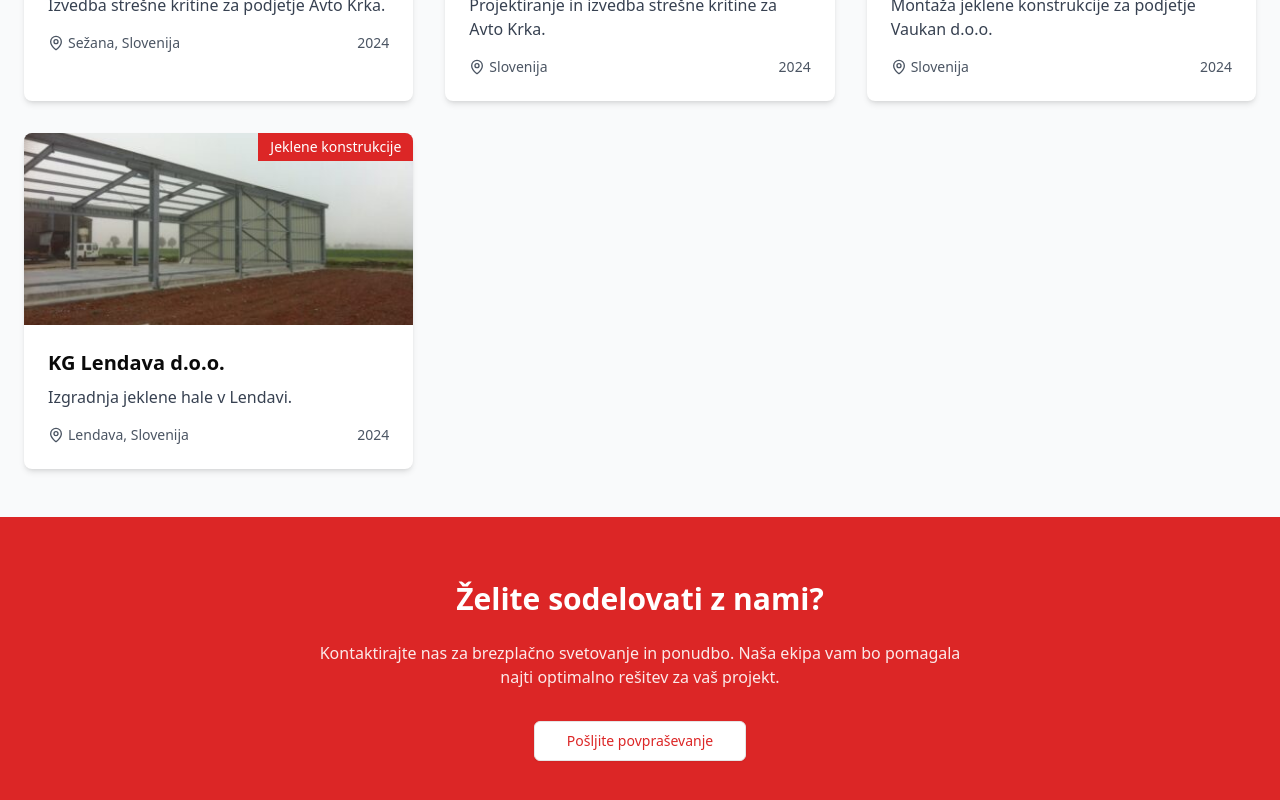
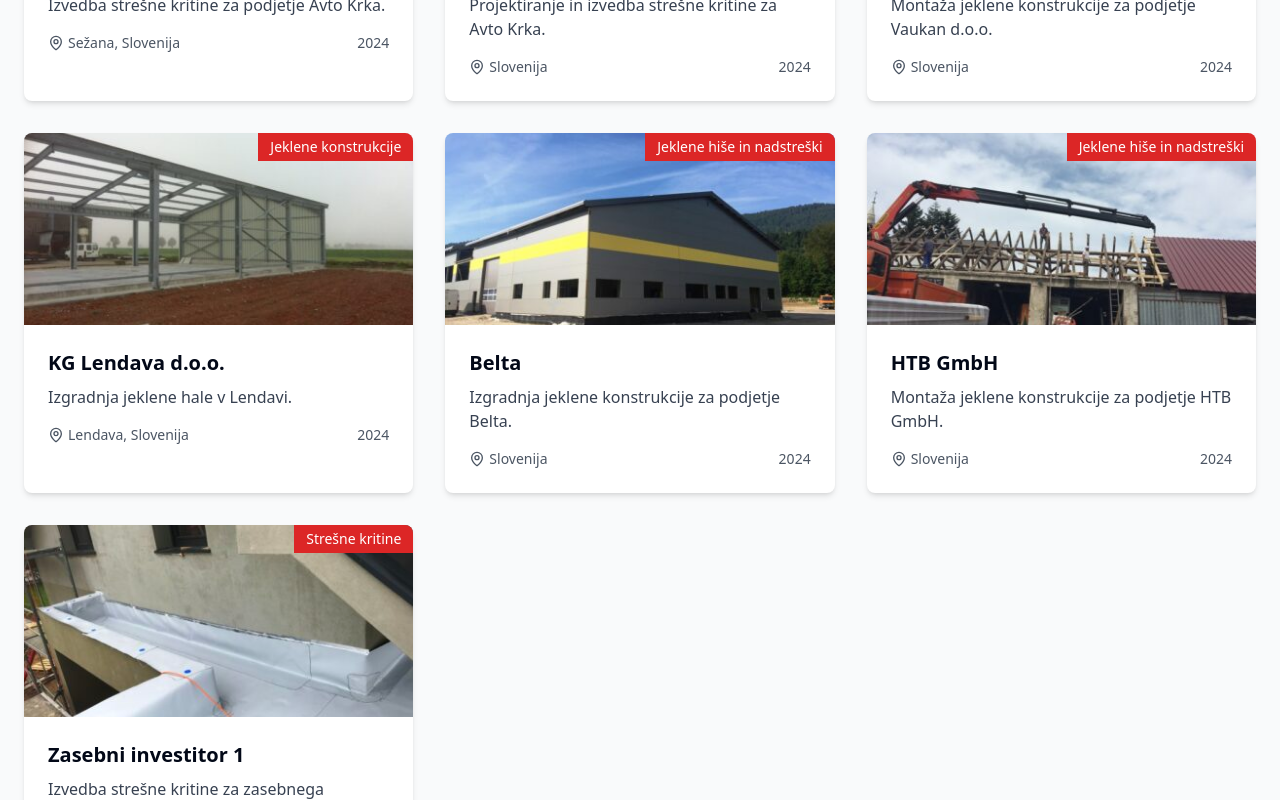
Before and after one commit to TimBlazic/dm-metal, a Next.js app: page /en/reference in a window 1280 px wide. Shown: the part 2360-3160 px from the top of the page. Built offline with nearby package versions, Linux system fonts and the light colour scheme.

Commit message:
small changes

```diff
--- a/app/[lang]/data/projects.ts
+++ b/app/[lang]/data/projects.ts
@@ -238,8 +238,8 @@ export const projects: Project[] = [
     id: 12,
     title: "HTB",
     location: "Slovenija",
-    category: "jeklene-konstrukcije",
-    categoryName: "Jeklene konstrukcije",
+    category: "jeklene-hise-in-nadstreski",
+    categoryName: "Jeklene hiše in nadstreški",
     description: "Gradnja jeklene hale za industrijski obrat.",
     fullDescription:
       "Projektiranje in izgradnja jeklene hale za industrijski obrat HTB. Konstrukcija je bila zasnovana za optimalno podporo proizvodnim procesom.",
@@ -334,4 +334,64 @@ export const projects: Project[] = [
     year: "2024",
     services: ["Projektiranje", "Izdelava konstrukcije", "Montaža"],
   },
+  {
+    id: 17,
+    title: "Belta",
+    location: "Slovenija",
+    category: "jeklene-hise-in-nadstreski",
+    categoryName: "Jeklene hiše in nadstreški",
+    description: "Izgradnja jeklene konstrukcije za podjetje Belta.",
+    fullDescription:
+      "Projektiranje in izgradnja jeklene konstrukcije za podjetje Belta. Konstrukcija je bila zasnovana po najnovejših standardih in z uporabo kakovostnih materialov.",
+    client: "Belta d.o.o.",
+    image: "belta.jpg",
+    gallery: [
+      "reference/belta.jpg",
+      "reference/belta-2.jpg",
+      "reference/belta-3.jpg",
+      "reference/belta-4.jpg",
+    ],
+    year: "2024",
+    services: ["Projektiranje", "Izdelava konstrukcije", "Montaža"],
+  },
+  {
+    id: 18,
+    title: "HTB GmbH",
+    location: "Slovenija",
+    category: "jeklene-hise-in-nadstreski",
+    categoryName: "Jeklene hiše in nadstreški",
+    description: "Montaža jeklene konstrukcije za podjetje HTB GmbH.",
+    fullDescription:
+      "Izdelava in montaža jeklene konstrukcije za podjetje HTB GmbH. Projekt je bil izveden v skladu z vsemi tehničnimi zahtevami in v dogovorjenem roku.",
+    client: "HTB GmbH",
+    image: "htb-gmbh.jpg",
+    gallery: [
+      "reference/htb-gmbh.jpg",
+      "reference/htb-gmbh-2.jpg",
+      "reference/htb-gmbh-3.jpg",
+      "reference/htb-gmbh-4.jpg",
+    ],
+    year: "2024",
+    services: ["Projektiranje", "Izdelava konstrukcije", "Montaža"],
+  },
+  {
+    id: 19,
+    title: "Zasebni investitor 1",
+    location: "Slovenija",
+    category: "stresne-kritine",
+    categoryName: "Strešne kritine",
+    description: "Izvedba strešne kritine za zasebnega investitorja.",
+    fullDescription:
+      "Montaža strešne kritine za zasebnega investitorja. Projekt je vključeval dobavo in montažo visokokakovostne strešne kritine z vsemi potrebnimi izolacijskimi elementi.",
+    client: "Zasebni investitor",
+    image: "zasebni-investitor.jpg",
+    gallery: [
+      "reference/zasebni-investitor-1.jpg",
+      "reference/zasebni-investitor-1-2.jpg",
+      "reference/zasebni-investitor-1-3.jpg",
+      "reference/zasebni-investitor-1-4.jpg",
+    ],
+    year: "2024",
+    services: ["Dobava strešne kritine", "Montaža", "Izolacija"],
+  },
 ];
--- a/app/[lang]/storitve/[service]/client-page.tsx
+++ b/app/[lang]/storitve/[service]/client-page.tsx
@@ -14,12 +14,14 @@ import { servicesData, type ServiceContent, type Language } from "./data";
 function getRandomProjects(
   category: string,
   count: number,
-  excludeId?: number
+  excludeId?: number,
+  onlyFromCategory: boolean = true
 ): Project[] {
-  const categoryProjects = projects.filter(
-    (p) => p.category === category && p.id !== excludeId
-  );
-  const shuffled = [...categoryProjects].sort(() => 0.5 - Math.random());
+  let filteredProjects = onlyFromCategory
+    ? projects.filter((p) => p.category === category && p.id !== excludeId)
+    : projects.filter((p) => p.id !== excludeId);
+
+  const shuffled = [...filteredProjects].sort(() => 0.5 - Math.random());
   return shuffled.slice(0, count);
 }
 
@@ -48,7 +50,7 @@ export default function ServicePageClient({
   const categoryMap: Record<string, string> = {
     "jeklene-konstrukcije": "jeklene-konstrukcije",
     "fasadni-elementi": "fasadni-elementi",
-    "jeklene-hise-in-nadstreski": "jeklene-konstrukcije",
+    "jeklene-hise-in-nadstreski": "jeklene-hise-in-nadstreski",
     "stresne-kritine": "stresne-kritine",
     "stresni-program": "stresne-kritine",
     "najem-opreme": "jeklene-konstrukcije",
@@ -56,8 +58,8 @@ export default function ServicePageClient({
   };
 
   const category = categoryMap[params.service] || "jeklene-konstrukcije";
-  const topProjects = getRandomProjects(category, 2);
-  const bottomProjects = getRandomProjects(category, 3);
+  const topProjects = getRandomProjects(category, 2, undefined, true);
+  const bottomProjects = getRandomProjects(category, 3, undefined, false);
 
   // Early return if no service data
   if (!serviceData || !serviceData.title || !serviceData.description) {
@@ -185,7 +187,9 @@ export default function ServicePageClient({
             <div className="mt-12">
               <div className="flex items-center mb-6">
                 <div className="h-px flex-1 bg-gray-200"></div>
-                <h2 className="text-2xl font-bold px-4">{t("ourProjects")}</h2>
+                <h2 className="text-2xl font-bold px-4">
+                  {t("similarProjects")}
+                </h2>
                 <div className="h-px flex-1 bg-gray-200"></div>
               </div>
               <div className="grid sm:grid-cols-1 lg:grid-cols-2 gap-8 mx-auto">
@@ -324,12 +328,11 @@ export default function ServicePageClient({
       </section>
 
       {/* Related Projects */}
-      <section className="bg-gray-50 py-16">
+      <section className="py-16 bg-gray-50">
         <div className="container px-4 md:px-6">
-          <div className="text-center mb-12">
-            <h2 className="text-3xl font-bold mb-4">{t("ourProjects")}</h2>
-            <div className="w-24 h-1 bg-red-600 mx-auto"></div>
-          </div>
+          <h2 className="text-3xl font-bold mb-12 text-center">
+            {t("allProjects")}
+          </h2>
           <div className="grid sm:grid-cols-2 lg:grid-cols-3 gap-8">
             {bottomProjects.map((project) => (
               <div
--- a/app/globals.css
+++ b/app/globals.css
@@ -2,114 +2,61 @@
 @tailwind components;
 @tailwind utilities;
 
-
-
 @layer base {
   :root {
-
     --background: 0 0% 100%;
-
-    --foreground: 0 0% 3.9%;
-
+    --foreground: 222.2 84% 4.9%;
     --card: 0 0% 100%;
-
-    --card-foreground: 0 0% 3.9%;
-
+    --card-foreground: 222.2 84% 4.9%;
     --popover: 0 0% 100%;
-
-    --popover-foreground: 0 0% 3.9%;
-
-    --primary: 0 0% 9%;
-
-    --primary-foreground: 0 0% 98%;
-
-    --secondary: 0 0% 96.1%;
-
-    --secondary-foreground: 0 0% 9%;
-
-    --muted: 0 0% 96.1%;
-
-    --muted-foreground: 0 0% 45.1%;
-
-    --accent: 0 0% 96.1%;
-
-    --accent-foreground: 0 0% 9%;
-
+    --popover-foreground: 222.2 84% 4.9%;
+    --primary: 222.2 47.4% 11.2%;
+    --primary-foreground: 210 40% 98%;
+    --secondary: 210 40% 96.1%;
+    --secondary-foreground: 222.2 47.4% 11.2%;
+    --muted: 210 40% 96.1%;
+    --muted-foreground: 215.4 16.3% 46.9%;
+    --accent: 210 40% 96.1%;
+    --accent-foreground: 222.2 47.4% 11.2%;
     --destructive: 0 84.2% 60.2%;
-
-    --destructive-foreground: 0 0% 98%;
-
-    --border: 0 0% 89.8%;
-
-    --input: 0 0% 89.8%;
-
-    --ring: 0 0% 3.9%;
-
+    --destructive-foreground: 210 40% 98%;
+    --border: 214.3 31.8% 91.4%;
+    --input: 214.3 31.8% 91.4%;
+    --ring: 222.2 84% 4.9%;
     --chart-1: 12 76% 61%;
-
     --chart-2: 173 58% 39%;
-
     --chart-3: 197 37% 24%;
-
     --chart-4: 43 74% 66%;
-
     --chart-5: 27 87% 67%;
-
-    --radius: 0.5rem
+    --radius: 0.5rem;
   }
   .dark {
-
-    --background: 0 0% 3.9%;
-
-    --foreground: 0 0% 98%;
-
-    --card: 0 0% 3.9%;
-
-    --card-foreground: 0 0% 98%;
-
-    --popover: 0 0% 3.9%;
-
-    --popover-foreground: 0 0% 98%;
-
-    --primary: 0 0% 98%;
-
-    --primary-foreground: 0 0% 9%;
-
-    --secondary: 0 0% 14.9%;
-
-    --secondary-foreground: 0 0% 98%;
-
-    --muted: 0 0% 14.9%;
-
-    --muted-foreground: 0 0% 63.9%;
-
-    --accent: 0 0% 14.9%;
-
-    --accent-foreground: 0 0% 98%;
-
+    --background: 222.2 84% 4.9%;
+    --foreground: 210 40% 98%;
+    --card: 222.2 84% 4.9%;
+    --card-foreground: 210 40% 98%;
+    --popover: 222.2 84% 4.9%;
+    --popover-foreground: 210 40% 98%;
+    --primary: 210 40% 98%;
+    --primary-foreground: 222.2 47.4% 11.2%;
+    --secondary: 217.2 32.6% 17.5%;
+    --secondary-foreground: 210 40% 98%;
+    --muted: 217.2 32.6% 17.5%;
+    --muted-foreground: 215 20.2% 65.1%;
+    --accent: 217.2 32.6% 17.5%;
+    --accent-foreground: 210 40% 98%;
     --destructive: 0 62.8% 30.6%;
-
-    --destructive-foreground: 0 0% 98%;
-
-    --border: 0 0% 14.9%;
-
-    --input: 0 0% 14.9%;
-
-    --ring: 0 0% 83.1%;
-
+    --destructive-foreground: 210 40% 98%;
+    --border: 217.2 32.6% 17.5%;
+    --input: 217.2 32.6% 17.5%;
+    --ring: 212.7 26.8% 83.9%;
     --chart-1: 220 70% 50%;
-
     --chart-2: 160 60% 45%;
-
     --chart-3: 30 80% 55%;
-
     --chart-4: 280 65% 60%;
-
-    --chart-5: 340 75% 55%
+    --chart-5: 340 75% 55%;
   }
 }
-
-
 
 @layer base {
   * {
@@ -117,5 +64,8 @@
   }
   body {
     @apply bg-background text-foreground;
+    overflow-x: hidden;
+    width: 100%;
+    position: relative;
   }
 }
--- a/lib/translations.ts
+++ b/lib/translations.ts
@@ -31,6 +31,8 @@ export type TranslationKey =
   | "heroTitle"
   | "heroSubtitle"
   | "ourProjects"
+  | "similarProjects"
+  | "allProjects"
   | "contactUs"
   | "ourServices"
   | "servicesSubtitle"
@@ -158,7 +160,7 @@ export const translations: Record<Language, Record<TranslationKey, string>> = {
       "Podjetje DM Metal d.o.o. je specializirano za izdelavo jeklenih konstrukcij, fasadnih elementov in strešnih kritin. Z dolgoletnimi izkušnjami in strokovnim znanjem zagotavljamo kakovostne rešitve za naše stranke.",
     aboutCompanyDesc2:
       "Naša ekipa izkušenih strokovnjakov je predana kakovosti, zanesljivosti in inovativnosti pri vsakem projektu, ne glede na njegovo velikost.",
-    readMore: "Več o nas",
+    readMore: "Več o storitvi",
     needSteelConstructions: "Potrebujete kovinske konstrukcije?",
     ctaDescription:
       "Kontaktirajte nas za brezplačno svetovanje in ponudbo. Naša ekipa vam bo pomagala najti optimalno rešitev za vaš projekt.",
@@ -181,6 +183,8 @@ export const translations: Record<Language, Record<TranslationKey, string>> = {
     closed: "Zaprto",
     footerCompanyDescription:
       "Specializirani za kovinske konstrukcije, jeklene hiše in industrijsko opremo.",
+    similarProjects: "Podobni projekti",
+    allProjects: "Vsi projekti",
   },
   en: {
     contact: "Contact",
@@ -282,6 +286,8 @@ export const translations: Record<Language, Record<TranslationKey, string>> = {
     closed: "Closed",
     footerCompanyDescription:
       "Specialized in metal constructions, steel houses and industrial equipment.",
+    similarProjects: "Similar Projects",
+    allProjects: "All Projects",
   },
   de: {
     contact: "Kontakt",
@@ -384,5 +390,7 @@ export const translations: Record<Language, Record<TranslationKey, string>> = {
     closed: "geschlossen",
     footerCompanyDescription:
       "Spezialisiert auf Metallkonstruktionen, Stahlhäuser und Industrieausrüstung.",
+    similarProjects: "Ähnliche Projekte",
+    allProjects: "Alle Projekte",
   },
 };
```
Also changed, not shown: app/[lang]/components/navigation.tsx (+59 -18 lines).
